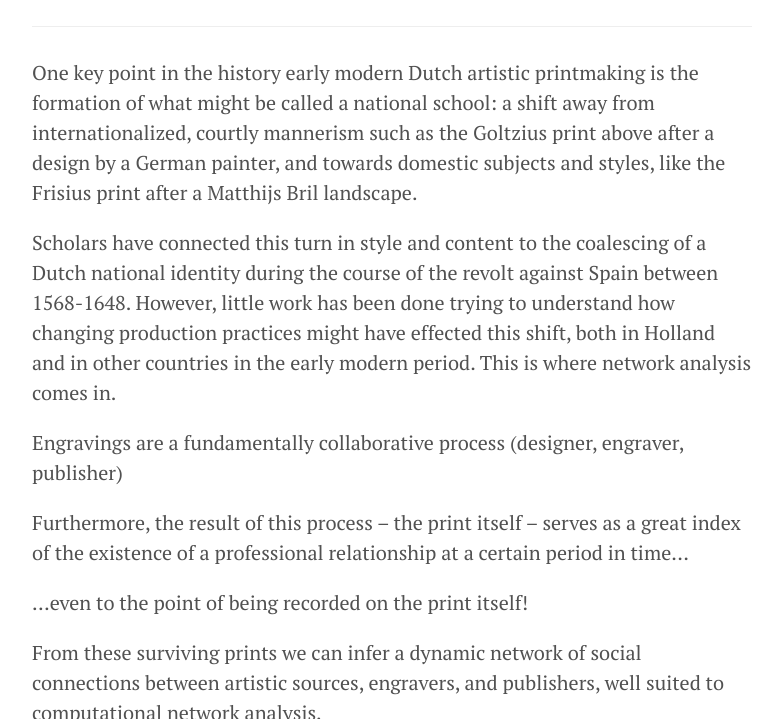
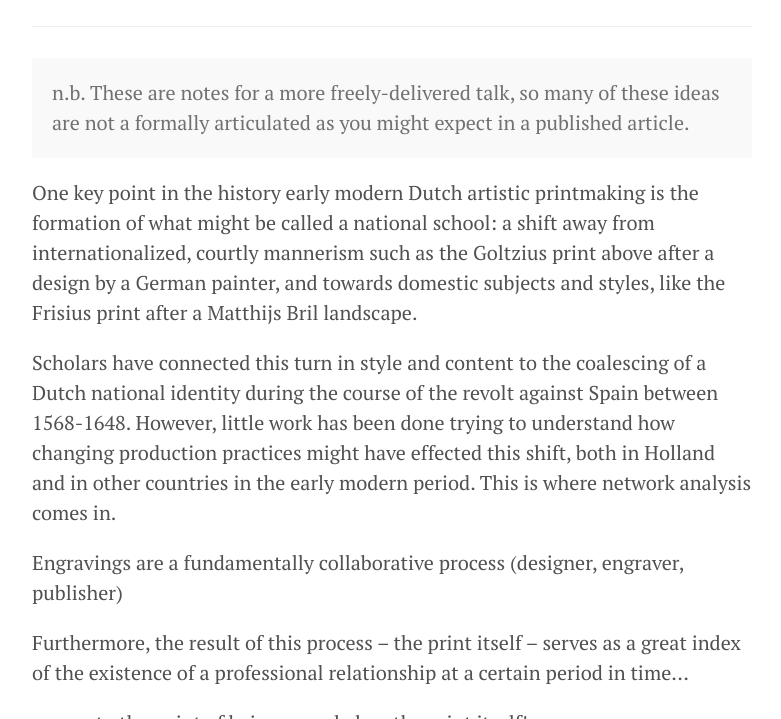
Before and after one commit to mdlincoln/mdlincoln.github.io, a Jekyll site: the page built from _posts/2015-06-30-dh2015-modelling-the-international-printmaking-networks-of-early-modern-europe.md, in a window 1280 px wide and 900 px high, scrolled down 567 px, cut to the strip 181-900 px from the top of the window. Shown: the whole strip, without its empty margins (248-1029 px from the left). Built offline with Jekyll 4.4.1, drawn with Linux system fonts in a browser that asks for light colours; nearby versions of some CDN libraries; comment, search, counter and statistics services are not loaded.

Commit message:
add aside about quality of notes

```diff
--- a/_posts/2015-06-30-dh2015-modelling-the-international-printmaking-networks-of-early-modern-europe.md
+++ b/_posts/2015-06-30-dh2015-modelling-the-international-printmaking-networks-of-early-modern-europe.md
@@ -21,6 +21,9 @@ Below are the slides and speaking notes for my DH2015 talk "Modelling the (Inter
 <script async class="speakerdeck-embed" data-id="52b80212233c461e95b4e0bf9d7f95da" data-ratio="1.33333333333333" src="//speakerdeck.com/assets/embed.js"></script>
 
 ---
+
+<aside>n.b. These are notes for a more freely-delivered talk, so many of these ideas
+are not a formally articulated as you might expect in a published article.</aside>
 
 One key point in the history early modern Dutch artistic printmaking is the
 formation of what might be called a national school: a shift away from
```
